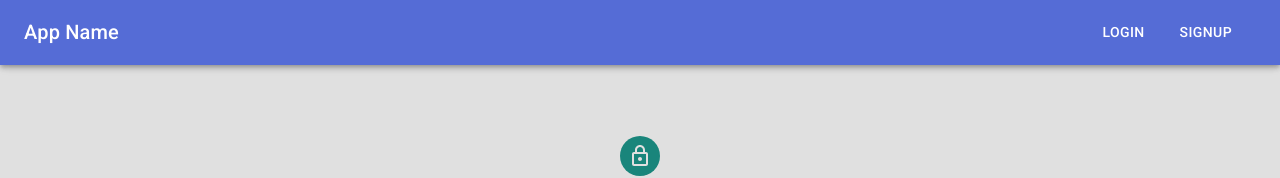
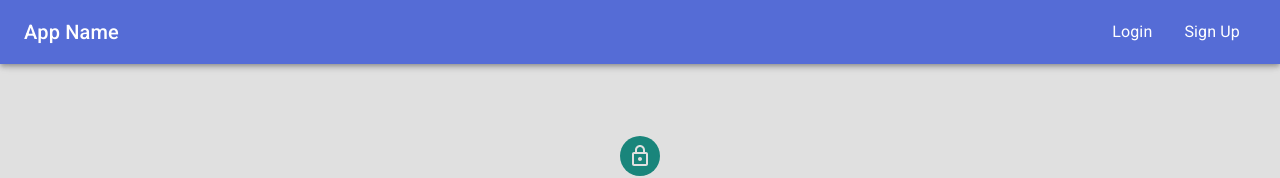
Before and after one commit to Kyokatarz/ft5-group5-dev-network-app, a Next.js app: page /login in a window 1280 px wide. Shown: the top 178 px of the page. Built offline with nearby package versions, Linux system fonts and the light colour scheme.

Commit message:
Tweaking things here and there, implementing context to navbar

```diff
--- a/src/client/components/LoginSignUp/LoginSignUp.tsx
+++ b/src/client/components/LoginSignUp/LoginSignUp.tsx
@@ -1,4 +1,10 @@
-import { Button, createStyles, makeStyles, Theme } from '@material-ui/core'
+import {
+  Button,
+  createStyles,
+  makeStyles,
+  Theme,
+  Typography,
+} from '@material-ui/core'
 import Link from 'next/link'
 
 const useStyles = makeStyles((theme: Theme) =>
@@ -12,7 +18,7 @@ const useStyles = makeStyles((theme: Theme) =>
       marginRight: theme.spacing(2),
     },
     buttonRight: {
-      marginLeft: theme.spacing(2),
+      marginLeft: theme.spacing(4),
     },
   })
 )
@@ -24,14 +30,14 @@ const LoginSignUp = () => {
     <ul className={classes.buttonsContainer}>
       <li>
         <Link href="/login">
-          <Button color="inherit">Login</Button>
+          <Typography color="inherit">Login</Typography>
         </Link>
       </li>
       <li>
         <Link href="/signup">
-          <Button color="inherit" className={classes.buttonRight}>
-            SignUp
-          </Button>
+          <Typography color="inherit" className={classes.buttonRight}>
+            Sign Up
+          </Typography>
         </Link>
       </li>
     </ul>
--- a/src/client/components/Navbar/Navbar.tsx
+++ b/src/client/components/Navbar/Navbar.tsx
@@ -9,8 +9,11 @@ import {
 } from '@material-ui/core'
 import MenuIcon from '@material-ui/icons/Menu'
 import Link from 'next/link'
-import React from 'react'
+import React, { useContext } from 'react'
+
+import { AuthUserContext } from '../../context/auth'
 import LoginSignUp from '../LoginSignUp'
+import NavBarLinks from '../NavbarLinks'
 
 const useStyles = makeStyles((theme: Theme) =>
   createStyles({
@@ -28,6 +31,7 @@ const useStyles = makeStyles((theme: Theme) =>
 )
 
 const Navbar = () => {
+  const { state, dispatch } = useContext(AuthUserContext)
   const classes = useStyles()
 
   return (
@@ -41,7 +45,8 @@ const Navbar = () => {
             App Name
           </Typography>
         </Link>
-        <LoginSignUp />
+        {!state.isLoggedIn && <LoginSignUp />}
+        {state.isLoggedIn && <NavBarLinks />}
       </Toolbar>
     </AppBar>
   )
--- /dev/null
+++ b/src/client/components/NavbarLinks/NavBarLinks.tsx
@@ -0,0 +1,39 @@
+import { createStyles, makeStyles, Theme, Typography } from '@material-ui/core'
+import React from 'react'
+import Link from 'next/link'
+
+const useStyles = makeStyles((theme: Theme) =>
+  createStyles({
+    container: {
+      display: 'flex',
+      flexGrow: 1,
+      justifyContent: 'space-evenly',
+      padding: 0,
+      listStyle: 'none',
+      marginRight: theme.spacing(2),
+    },
+    buttonRight: {
+      marginLeft: theme.spacing(4),
+    },
+  })
+)
+
+const NavBarLinks = () => {
+  const classes = useStyles()
+  return (
+    <ul className={classes.container}>
+      <li>
+        <Link href="/dashboard">
+          <Typography>Profile</Typography>
+        </Link>
+      </li>
+      <li>
+        <Link href="/dashboard">
+          <Typography>Dashboard</Typography>
+        </Link>
+      </li>
+    </ul>
+  )
+}
+
+export default NavBarLinks
--- /dev/null
+++ b/src/client/components/NavbarLinks/index.ts
@@ -0,0 +1 @@
+export { default } from './NavBarLinks'
--- a/src/client/components/SignInPage/SignInPage.tsx
+++ b/src/client/components/SignInPage/SignInPage.tsx
@@ -14,15 +14,16 @@ import LockOutlinedIcon from '@material-ui/icons/LockOutlined'
 import React, { FormEvent, ChangeEvent, useState, useContext } from 'react'
 import request, { gql } from 'graphql-request'
 
+import { AuthUserContext } from '../../context/auth'
+import useStyles from './useStyles'
+import { logInUser } from '../../helpers/graphql-request-string'
+
 type InitialStateType = {
   email: string
   password: string
   isSubmitting: boolean
   errorMessage: string | null
 }
-
-import { AuthUserContext } from '../../context/auth'
-import useStyles from './useStyles'
 
 export default function SignIn(): JSX.Element {
   const classes = useStyles()
@@ -34,7 +35,7 @@ export default function SignIn(): JSX.Element {
     errorMessage: null,
   }
 
-  const { dispatch } = useContext(AuthUserContext)
+  const { state, dispatch } = useContext(AuthUserContext)
   const [data, setData] = useState(initialState)
 
   const handleInputChange = (e: ChangeEvent<HTMLInputElement>) => {
@@ -55,18 +56,9 @@ export default function SignIn(): JSX.Element {
     try {
       const res = await request(
         '/api/v1/graphql',
-        gql`
-      mutation {
-        loginUser(user: {
-          email: "${data.email}",
-          password: "${data.password}"
-          }) {
-            id,
-            email
-          }
-        }
-      `
+        logInUser(data.email, data.password)
       )
+      console.log(state)
       await dispatch({
         type: 'LOGIN',
         payload: res, //TODO: check if we need a json object
--- a/src/client/context/auth/index.tsx
+++ b/src/client/context/auth/index.tsx
@@ -1,4 +1,3 @@
-import request, { gql } from 'graphql-request'
-import { createContext, useEffect, useState } from 'react'
+import { createContext } from 'react'
 
 export const AuthUserContext = createContext(undefined) //null?
--- a/src/client/helpers/graphql-request-string.ts
+++ b/src/client/helpers/graphql-request-string.ts
@@ -26,3 +26,17 @@ export const signUpUser = (
     }
   `
 }
+
+export const logInUser = (email: string, password: string) => {
+  return gql`
+    mutation {
+      loginUser(user: {
+        email: "${email}",
+        password: "${password}"
+      }){
+        id,
+        email
+      }
+    }
+  `
+}
```
